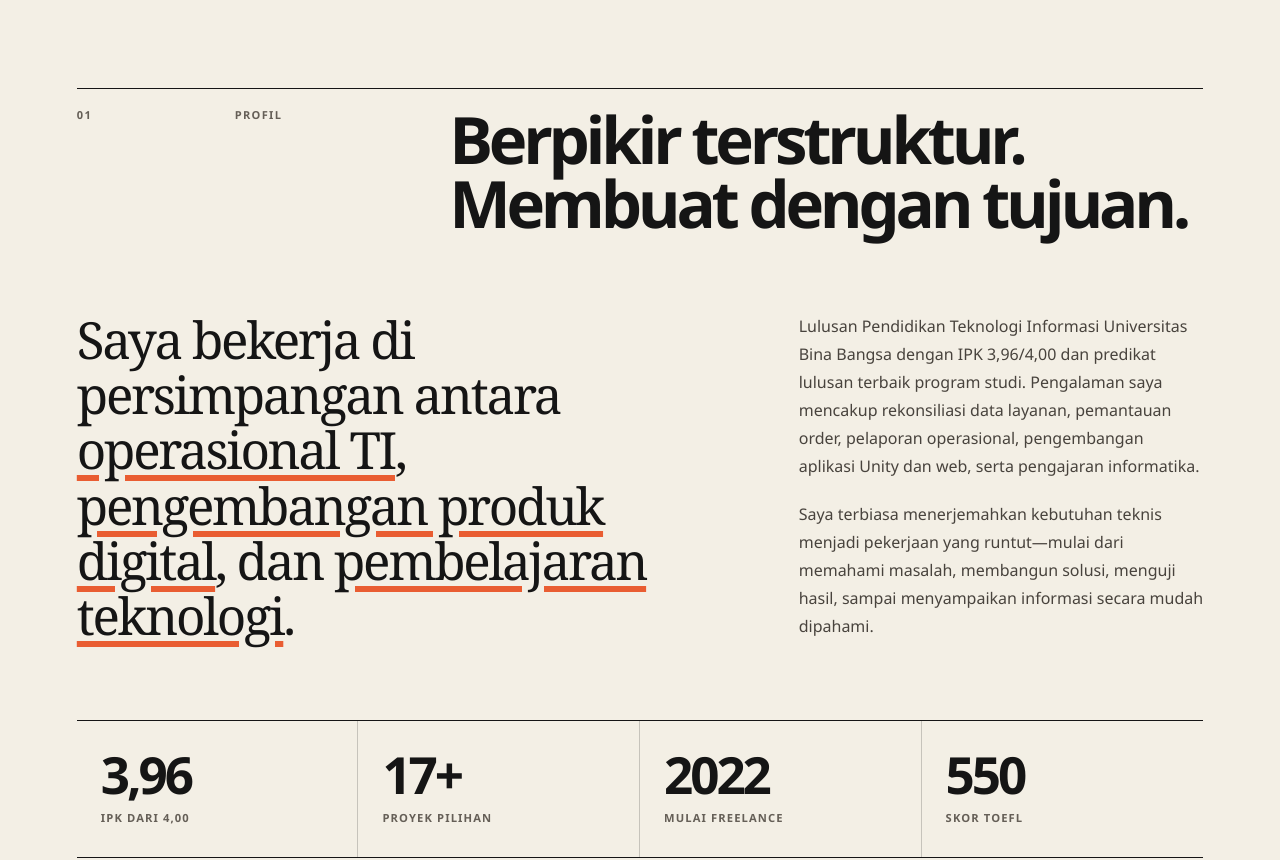
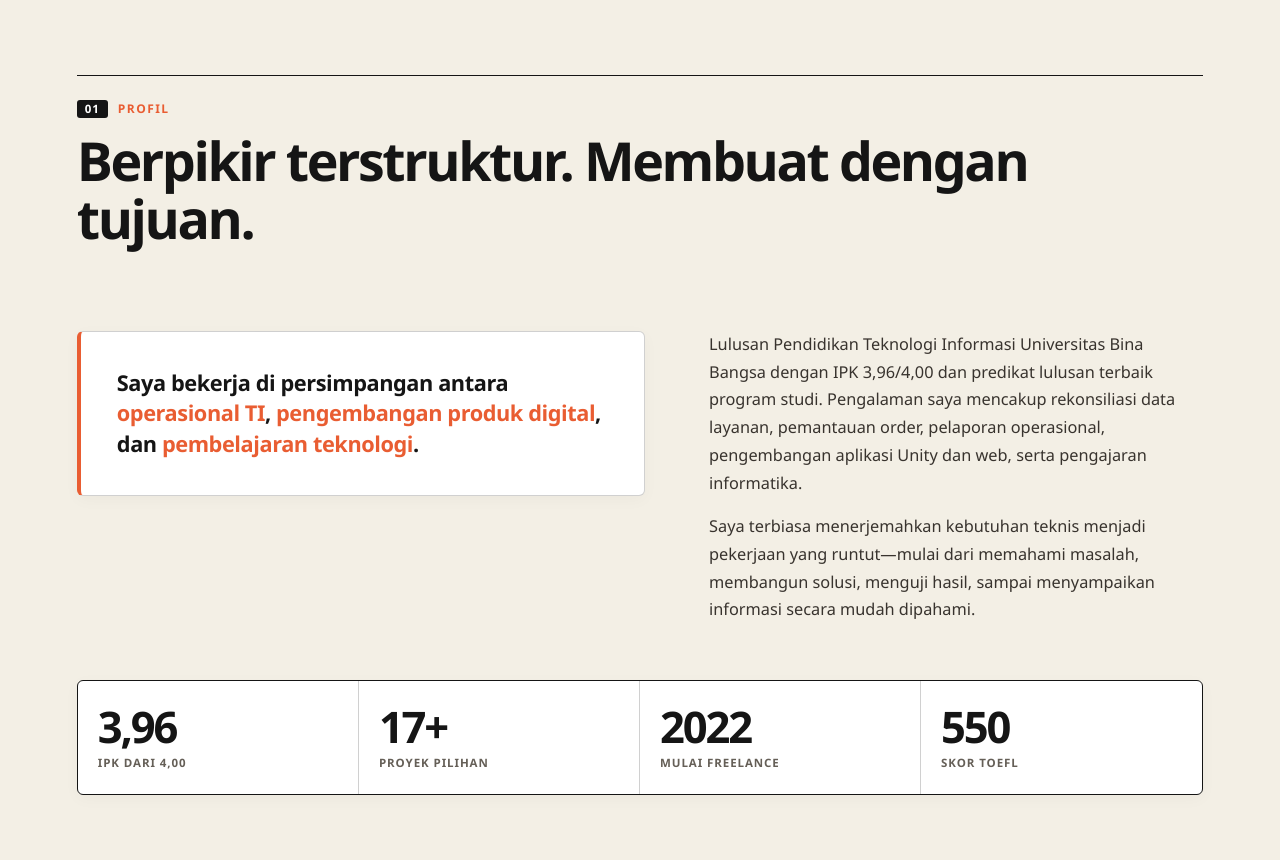
Before and after one commit to ReihanMutaqin/reihan, a React (Vite) app: page / in a window 1280 px wide. Shown: the part 1040-1900 px from the top of the page. Built offline with nearby package versions, Linux system fonts and the light colour scheme.

Commit message:
style: rapikan UI section heading, kartu profil statement, dan alignment grid

```diff
--- a/src/App.tsx
+++ b/src/App.tsx
@@ -308,8 +308,10 @@ const skillGroups = [
 function SectionHeading({ number, eyebrow, title }: { number: string; eyebrow: string; title: string }) {
   return (
     <div className="section-heading reveal">
-      <span className="section-heading__number">{number}</span>
-      <p className="section-heading__eyebrow">{eyebrow}</p>
+      <div className="section-heading__meta">
+        <span className="section-heading__number">{number}</span>
+        <p className="section-heading__eyebrow">{eyebrow}</p>
+      </div>
       <h2>{title}</h2>
     </div>
   )
--- a/src/index.css
+++ b/src/index.css
@@ -372,21 +372,48 @@ ul {
 .section {
   width: min(100%, var(--max-width));
   margin-inline: auto;
-  padding: clamp(64px, 7vw, 110px) clamp(24px, 6vw, 92px);
+  padding: clamp(56px, 6vw, 90px) clamp(24px, 6vw, 92px);
+  scroll-margin-top: 80px;
 }
 
 .section-heading {
-  display: grid;
-  grid-template-columns: minmax(58px, 0.7fr) minmax(140px, 1fr) minmax(0, 4fr);
-  gap: 26px;
-  align-items: start;
-  padding-bottom: clamp(46px, 6vw, 84px);
+  display: flex;
+  flex-direction: column;
+  gap: 14px;
+  padding-bottom: clamp(28px, 3.5vw, 48px);
   border-top: 1px solid var(--ink);
-  padding-top: 18px;
+  padding-top: 24px;
+  margin-bottom: clamp(24px, 3vw, 40px);
 }
 
-.section-heading__number,
-.section-heading__eyebrow,
+.section-heading__meta {
+  display: inline-flex;
+  align-items: center;
+  gap: 10px;
+}
+
+.section-heading__number {
+  display: inline-flex;
+  align-items: center;
+  justify-content: center;
+  background: var(--ink);
+  color: #ffffff;
+  font-size: 0.72rem;
+  font-weight: 800;
+  letter-spacing: 0.08em;
+  padding: 3px 8px;
+  border-radius: 3px;
+  line-height: 1;
+}
+
+.section-heading__eyebrow {
+  color: var(--orange);
+  font-size: 0.75rem;
+  font-weight: 800;
+  letter-spacing: 0.12em;
+  text-transform: uppercase;
+}
+
 .credential__label {
   color: var(--muted);
   font-size: 0.69rem;
@@ -396,65 +423,88 @@ ul {
 }
 
 .section-heading h2 {
-  max-width: 1000px;
-  font-size: clamp(2.4rem, 5.1vw, 5.6rem);
-  font-weight: 780;
-  letter-spacing: -0.065em;
-  line-height: 0.98;
+  max-width: 960px;
+  font-size: clamp(2.2rem, 4.2vw, 4.2rem);
+  font-weight: 800;
+  letter-spacing: -0.045em;
+  line-height: 1.08;
+  color: var(--ink);
 }
 
 .section--profile {
-  padding-bottom: clamp(32px, 4vw, 56px);
+  padding-bottom: clamp(28px, 3.5vw, 48px);
 }
 
 .section--experience {
-  padding-top: clamp(36px, 4.5vw, 60px);
+  padding-top: clamp(32px, 4vw, 54px);
 }
 
 .profile-grid {
   display: grid;
-  grid-template-columns: minmax(0, 1.5fr) minmax(300px, 1fr);
-  gap: clamp(50px, 9vw, 140px);
+  grid-template-columns: 1.15fr 1fr;
+  gap: clamp(32px, 5vw, 64px);
+  align-items: start;
+}
+
+.profile-grid__statement {
+  background: #ffffff;
+  border: 1px solid var(--line);
+  border-left: 4px solid var(--orange);
+  padding: clamp(24px, 3.5vw, 36px);
+  border-radius: 6px;
+  box-shadow: 0 4px 16px rgba(21, 21, 21, 0.03);
 }
 
 .profile-grid__statement p {
-  max-width: 880px;
-  font-family: Georgia, "Times New Roman", serif;
-  font-size: clamp(2rem, 4vw, 4.5rem);
-  letter-spacing: -0.045em;
-  line-height: 1.08;
+  font-size: clamp(1.2rem, 1.7vw, 1.65rem);
+  font-weight: 650;
+  letter-spacing: -0.02em;
+  line-height: 1.4;
+  color: var(--ink);
+  font-family: inherit;
 }
 
 .profile-grid__statement strong {
-  font-weight: 400;
-  text-decoration: underline;
-  text-decoration-color: var(--orange);
-  text-decoration-thickness: 0.12em;
-  text-underline-offset: 0.12em;
+  color: var(--orange);
+  font-weight: 750;
+  text-decoration: none;
 }
 
 .profile-grid__body {
   display: grid;
   align-content: start;
-  gap: 20px;
-  color: #48433d;
-  font-size: 1rem;
-  line-height: 1.75;
+  gap: 16px;
+  color: #38332e;
+  font-size: 1.02rem;
+  line-height: 1.7;
+}
+
+.profile-grid__body p strong {
+  color: var(--ink);
+  font-weight: 700;
 }
 
 .profile-stats {
   display: grid;
   grid-template-columns: repeat(4, 1fr);
-  margin-top: clamp(48px, 6vw, 84px);
-  border-top: 1px solid var(--ink);
-  border-bottom: 1px solid var(--ink);
+  margin-top: clamp(36px, 4.5vw, 56px);
+  border: 1px solid var(--ink);
+  background: #ffffff;
+  border-radius: 6px;
+  overflow: hidden;
+  box-shadow: 0 4px 16px rgba(21, 21, 21, 0.03);
 }
 
 .profile-stats div {
   display: grid;
-  gap: 10px;
-  padding: 28px 24px 32px;
+  gap: 6px;
+  padding: 24px 20px;
   border-right: 1px solid var(--line);
+  transition: background 180ms ease;
+}
+
+.profile-stats div:hover {
+  background: rgba(233, 93, 50, 0.04);
 }
 
 .profile-stats div:last-child {
@@ -462,17 +512,18 @@ ul {
 }
 
 .profile-stats strong {
-  font-size: clamp(2.3rem, 4vw, 4.4rem);
-  font-weight: 800;
-  letter-spacing: -0.06em;
+  font-size: clamp(2rem, 3.4vw, 3.4rem);
+  font-weight: 850;
+  letter-spacing: -0.05em;
   line-height: 1;
+  color: var(--ink);
 }
 
 .profile-stats span {
   color: var(--muted);
-  font-size: 0.7rem;
+  font-size: 0.72rem;
   font-weight: 800;
-  letter-spacing: 0.1em;
+  letter-spacing: 0.08em;
   text-transform: uppercase;
 }
 
@@ -1007,15 +1058,6 @@ ul {
     width: 104%;
   }
 
-  .section-heading {
-    grid-template-columns: 48px 1fr;
-  }
-
-  .section-heading h2 {
-    grid-column: 1 / -1;
-    margin-top: 20px;
-  }
-
   .profile-grid {
     grid-template-columns: 1fr;
   }
```
